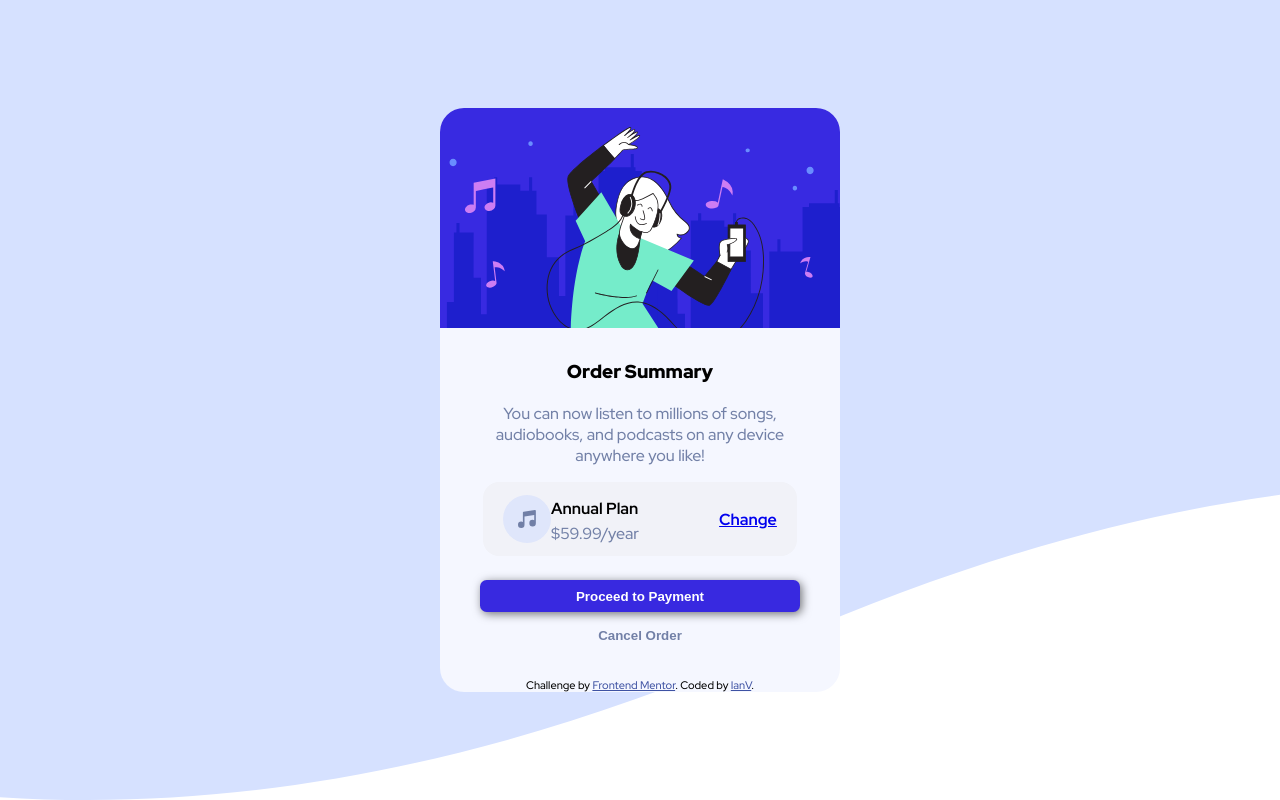
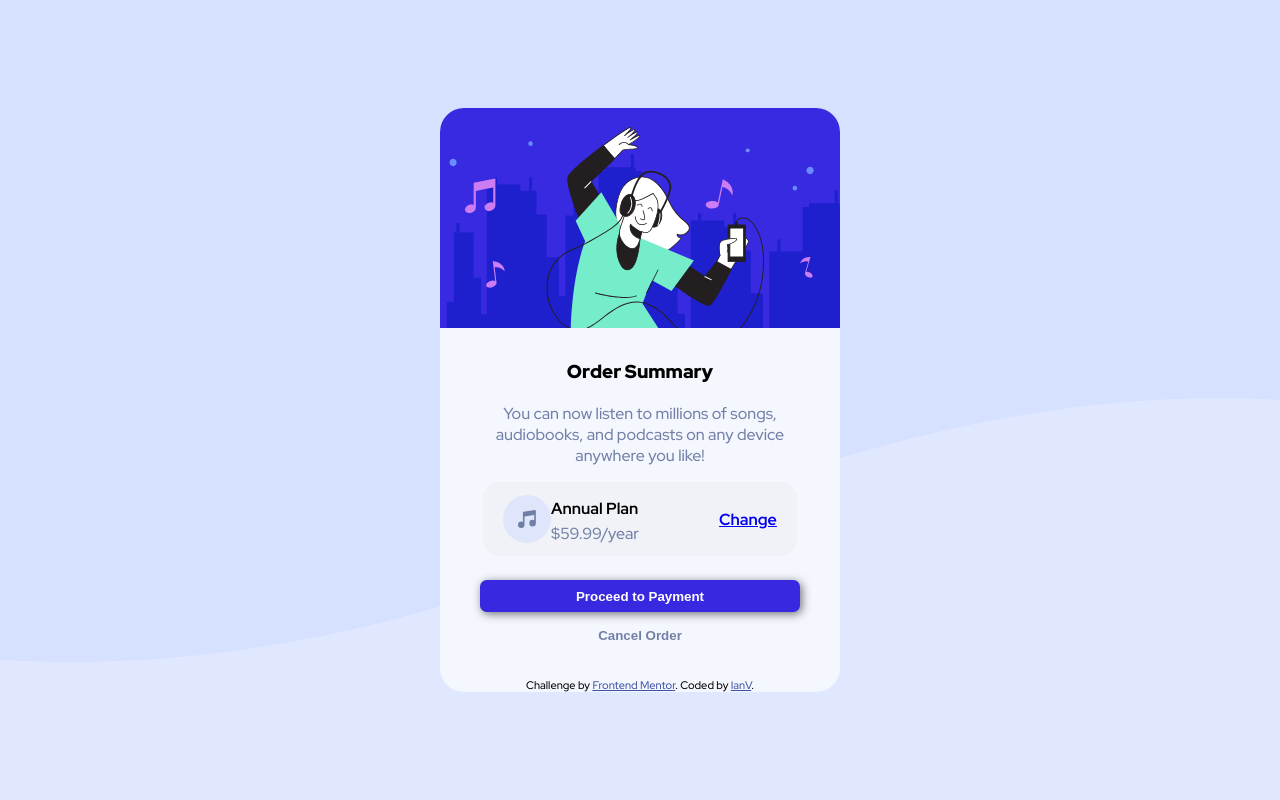
Before and after one commit to ivdevelopment/Order-Summary-Component-Challenge, a plain HTML site: page index.html in a window 1280 px wide. Drawn offline with Linux system fonts and the light colour scheme.

Commit message:
Update style.css

```diff
--- a/css/style.css
+++ b/css/style.css
@@ -6,9 +6,9 @@
 body {
     margin: 0;
     padding: 0;
-    background: url(../images/pattern-background-mobile.svg);
-    background-repeat: no-repeat;
-    background-size: cover;
+    background: url(../images/pattern-background-mobile.svg) no-repeat top center;
+    background-color: #e0e8ff;
+    background-size: contain;
     height: 100vh;
     /* background-position: center; */
     display: flex;
```
